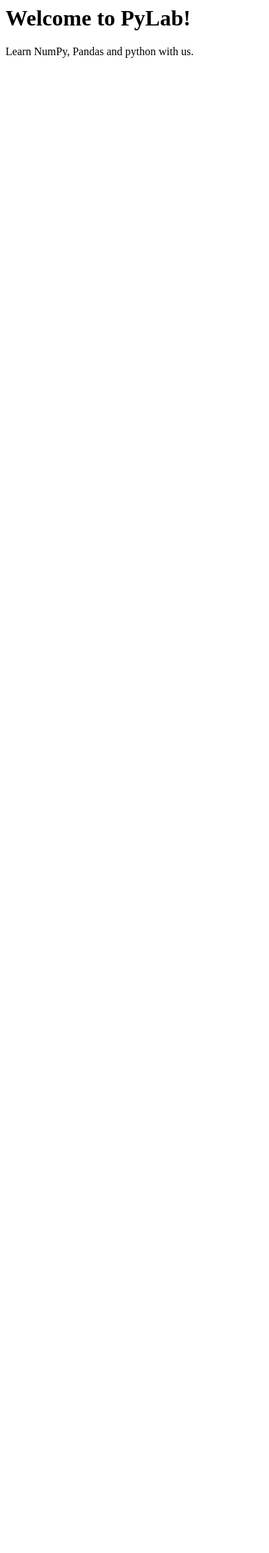
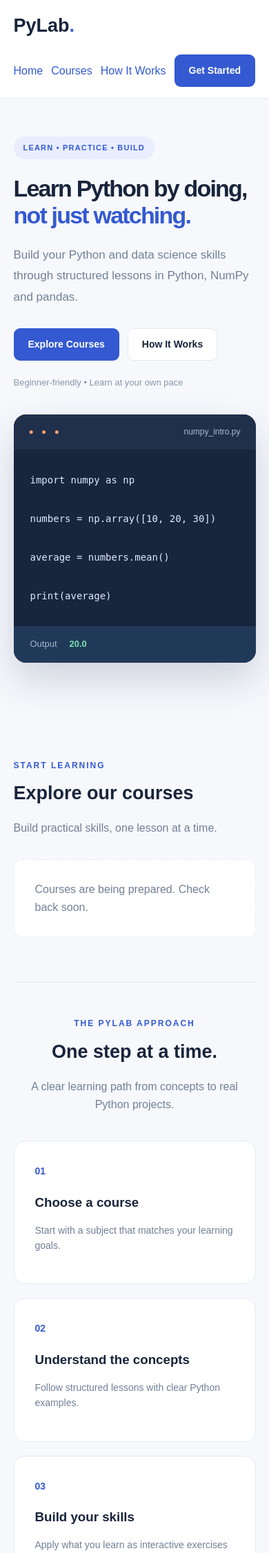
Before and after one commit to Ridwan805/pylab, a Django app: page / in a window 390 px wide. Shown: the top 2252 px of the page at 69% size. Before the commit the page ends 84 px from the top, so only its background shows below. Run offline with Django 5.2, Linux system fonts and the light colour scheme; data that the repository does not hold is empty.

Commit message:
Build responsive PyLab homepage with dynamic course listings

```diff
--- a/learning/static/learning/style.css
+++ b/learning/static/learning/style.css
@@ -273,3 +273,231 @@
         padding: 24px;
     }
 }
+
+/* ========== PYLAB HOMEPAGE ========== */
+
+.home-hero {
+    display: grid;
+    grid-template-columns: 1.1fr 0.9fr;
+    align-items: center;
+    gap: 55px;
+    padding: 65px 0 90px;
+}
+
+.hero-badge {
+    display: inline-block;
+    padding: 8px 14px;
+    background: #e8edff;
+    color: #3459d1;
+    border-radius: 30px;
+    font-size: 11px;
+    font-weight: 700;
+    letter-spacing: 1.2px;
+}
+
+.hero-copy h1 {
+    font-size: clamp(34px, 4.5vw, 57px);
+    line-height: 1.14;
+    letter-spacing: -1.8px;
+    margin: 23px 0;
+}
+
+.hero-copy h1 span {
+    color: #3459d1;
+}
+
+.hero-copy > p {
+    max-width: 520px;
+    color: #718096;
+    font-size: 17px;
+    line-height: 1.8;
+}
+
+.hero-actions {
+    display: flex;
+    gap: 12px;
+    flex-wrap: wrap;
+    margin-top: 30px;
+}
+
+.hero-note {
+    margin-top: 22px;
+    color: #8b95a8;
+    font-size: 13px;
+}
+
+/* Code example */
+
+.code-window {
+    background: #17253d;
+    border-radius: 18px;
+    overflow: hidden;
+    box-shadow: 0 25px 55px rgba(25, 42, 78, 0.18);
+}
+
+.code-header {
+    display: flex;
+    align-items: center;
+    justify-content: space-between;
+    padding: 16px 22px;
+    background: #202f4a;
+    color: #aab9d2;
+    font-size: 12px;
+}
+
+.code-dots {
+    color: #ff9f71;
+    letter-spacing: 4px;
+}
+
+.code-window pre {
+    margin: 0;
+    padding: 30px 24px;
+    color: #e1eaff;
+    font-size: 14px;
+    line-height: 2;
+    white-space: pre-wrap;
+    overflow-wrap: anywhere;
+}
+
+.code-output {
+    display: flex;
+    gap: 18px;
+    padding: 16px 24px;
+    background: #213958;
+    color: #a4b6d0;
+    font-size: 13px;
+}
+
+.code-output strong {
+    color: #7ce3b4;
+}
+
+/* General homepage sections */
+
+.home-section {
+    padding: 55px 0 85px;
+}
+
+.section-heading {
+    margin-bottom: 32px;
+}
+
+.section-heading h2,
+.centered-heading h2 {
+    font-size: clamp(27px, 3vw, 36px);
+    margin: 8px 0;
+}
+
+.home-course-card {
+    transition: transform 0.2s, box-shadow 0.2s;
+}
+
+.home-course-card:hover {
+    transform: translateY(-5px);
+    box-shadow: 0 15px 35px rgba(30, 48, 90, 0.08);
+}
+
+.home-course-card .course-footer a {
+    font-weight: 600;
+}
+
+/* How it works */
+
+.how-section {
+    border-top: 1px solid #e5e9f2;
+}
+
+.centered-heading {
+    max-width: 550px;
+    margin: 0 auto 40px;
+    text-align: center;
+}
+
+.steps-grid {
+    display: grid;
+    grid-template-columns: repeat(3, 1fr);
+    gap: 20px;
+}
+
+.step-card {
+    padding: 30px;
+    background: #fff;
+    border: 1px solid #e5e9f2;
+    border-radius: 16px;
+}
+
+.step-number {
+    color: #3459d1;
+    font-size: 14px;
+    font-weight: 800;
+}
+
+.step-card h3 {
+    margin-top: 18px;
+}
+
+.step-card p {
+    color: #718096;
+    font-size: 14px;
+}
+
+/* Call to action */
+
+.home-cta {
+    padding: 65px 25px;
+    text-align: center;
+    background: #3459d1;
+    border-radius: 24px;
+    color: white;
+}
+
+.home-cta h2 {
+    font-size: clamp(27px, 3vw, 36px);
+    margin: 0 0 12px;
+}
+
+.home-cta p {
+    color: #e2e9ff;
+    margin-bottom: 25px;
+}
+
+.btn-light {
+    background: white;
+    color: #3459d1;
+}
+
+.btn-light:hover {
+    background: #e9edff;
+}
+
+.home-footer {
+    padding: 65px 0 20px;
+    color: #718096;
+    font-size: 13px;
+}
+
+.home-footer strong {
+    font-size: 23px;
+    color: #18243b;
+}
+
+.home-footer p {
+    margin: 7px 0 20px;
+}
+
+@media (max-width: 800px) {
+    .home-hero {
+        grid-template-columns: 1fr;
+        gap: 35px;
+        padding-top: 25px;
+    }
+
+    .steps-grid {
+        grid-template-columns: 1fr;
+    }
+
+    .home-section {
+        padding: 45px 0 65px;
+    }
+}
--- a/learning/templates/base.html
+++ b/learning/templates/base.html
@@ -14,9 +14,16 @@
     <header class="navbar">
         <a href="/" class="brand">PyLab<span>.</span></a>
 
-        <nav>
+       <nav>
+            <a href="{% url 'home' %}">Home</a>
+            <a href="{% url 'home' %}#courses">Courses</a>
+            <a href="{% url 'home' %}#how-it-works">How It Works</a>
+
             {% if user.is_authenticated %}
-                <a href="{% url 'student_dashboard' %}">Dashboard</a>
+
+                <a href="{% url 'student_dashboard' %}">
+                    Dashboard
+                </a>
 
                 {% if perms.learning.view_lesson %}
                     <a href="{% url 'manage_lessons' %}">
@@ -26,17 +33,22 @@
 
                 <span class="username">{{ user.username }}</span>
 
-                <form method="post" action="{% url 'logout' %}"
-                      class="logout-form">
+                <form method="post"
+                    action="{% url 'logout' %}"
+                    class="logout-form">
                     {% csrf_token %}
                     <button type="submit" class="btn btn-outline">
                         Logout
                     </button>
                 </form>
+
             {% else %}
-                <a href="{% url 'login' %}" class="btn btn-primary">
-                    Login
+
+                <a href="{% url 'login' %}"
+                class="btn btn-primary">
+                    Get Started
                 </a>
+
             {% endif %}
         </nav>
     </header>
--- /dev/null
+++ b/learning/templates/learning/home.html
@@ -0,0 +1,183 @@
+{% extends "base.html" %}
+
+{% block title %}PyLab | Learn Python by Doing{% endblock %}
+
+{% block content %}
+
+<!-- HERO -->
+<section class="home-hero">
+    <div class="hero-copy">
+        <span class="hero-badge">
+            LEARN • PRACTICE • BUILD
+        </span>
+
+        <h1>
+            Learn Python by doing,
+            <span>not just watching.</span>
+        </h1>
+
+        <p>
+            Build your Python and data science skills
+            through structured lessons in Python,
+            NumPy and pandas.
+        </p>
+
+        <div class="hero-actions">
+            <a href="#courses" class="btn btn-primary">
+                Explore Courses
+            </a>
+
+            <a href="#how-it-works" class="btn btn-outline">
+                How It Works
+            </a>
+        </div>
+
+        <div class="hero-note">
+            Beginner-friendly • Learn at your own pace
+        </div>
+    </div>
+
+    <div class="hero-visual">
+        <div class="code-window">
+            <div class="code-header">
+                <span class="code-dots">● ● ●</span>
+                <span>numpy_intro.py</span>
+            </div>
+
+            <pre><code>import numpy as np
+
+numbers = np.array([10, 20, 30])
+
+average = numbers.mean()
+
+print(average)</code></pre>
+
+            <div class="code-output">
+                <span>Output</span>
+                <strong>20.0</strong>
+            </div>
+        </div>
+    </div>
+</section>
+
+
+<!-- COURSES -->
+<section class="home-section" id="courses">
+    <div class="section-heading">
+        <div>
+            <span class="eyebrow">START LEARNING</span>
+            <h2>Explore our courses</h2>
+            <p class="muted">
+                Build practical skills, one lesson at a time.
+            </p>
+        </div>
+    </div>
+
+    <div class="course-grid">
+        {% for course in courses %}
+        <article class="course-card home-course-card">
+            <div class="course-icon">
+                PY
+            </div>
+
+            <h3>{{ course.title }}</h3>
+
+            <p class="muted">
+                {{ course.description|truncatewords:22 }}
+            </p>
+
+            <div class="course-footer">
+                <span>
+                    {{ course.lessons.count }} lessons
+                </span>
+
+                {% if user.is_authenticated %}
+                    <a href="{% url 'student_dashboard' %}">
+                        View Dashboard →
+                    </a>
+                {% else %}
+                    <a href="{% url 'login' %}">
+                        Get Started →
+                    </a>
+                {% endif %}
+            </div>
+        </article>
+        {% empty %}
+        <div class="empty-state">
+            Courses are being prepared. Check back soon.
+        </div>
+        {% endfor %}
+    </div>
+</section>
+
+
+<!-- HOW IT WORKS -->
+<section class="home-section how-section" id="how-it-works">
+    <div class="centered-heading">
+        <span class="eyebrow">THE PYLAB APPROACH</span>
+        <h2>One step at a time.</h2>
+        <p class="muted">
+            A clear learning path from concepts
+            to real Python projects.
+        </p>
+    </div>
+
+    <div class="steps-grid">
+        <div class="step-card">
+            <span class="step-number">01</span>
+            <h3>Choose a course</h3>
+            <p>
+                Start with a subject that matches
+                your learning goals.
+            </p>
+        </div>
+
+        <div class="step-card">
+            <span class="step-number">02</span>
+            <h3>Understand the concepts</h3>
+            <p>
+                Follow structured lessons with
+                clear Python examples.
+            </p>
+        </div>
+
+        <div class="step-card">
+            <span class="step-number">03</span>
+            <h3>Build your skills</h3>
+            <p>
+                Apply what you learn as interactive
+                exercises are introduced.
+            </p>
+        </div>
+    </div>
+</section>
+
+
+<!-- FINAL CTA -->
+<section class="home-cta">
+    <h2>Ready to start learning?</h2>
+    <p>
+        Take your first step toward mastering Python
+        and data analysis.
+    </p>
+
+    {% if user.is_authenticated %}
+        <a href="{% url 'student_dashboard' %}"
+           class="btn btn-light">
+            Go to Dashboard
+        </a>
+    {% else %}
+        <a href="{% url 'login' %}"
+           class="btn btn-light">
+            Start Learning
+        </a>
+    {% endif %}
+</section>
+
+<footer class="home-footer">
+    <strong>PyLab.</strong>
+    <p>Learn Python. Build practical skills.</p>
+    <span>© {% now "Y" %} PyLab</span>
+</footer>
+
+{% endblock %}
--- a/learning/views.py
+++ b/learning/views.py
@@ -14,10 +14,11 @@
 
 # Create your views here.
 def home(request):
-    return HttpResponse(
-        "<h1>Welcome to PyLab!</h1>"
-        "<p>Learn NumPy, Pandas and python with us.</p>"
-    )
+    courses = Course.objects.all().order_by("-created_at")[:3]
+
+    return render(request, "learning/home.html", {
+        "courses": courses
+    })
 
 @login_required
 def student_dashboard(request):
```
